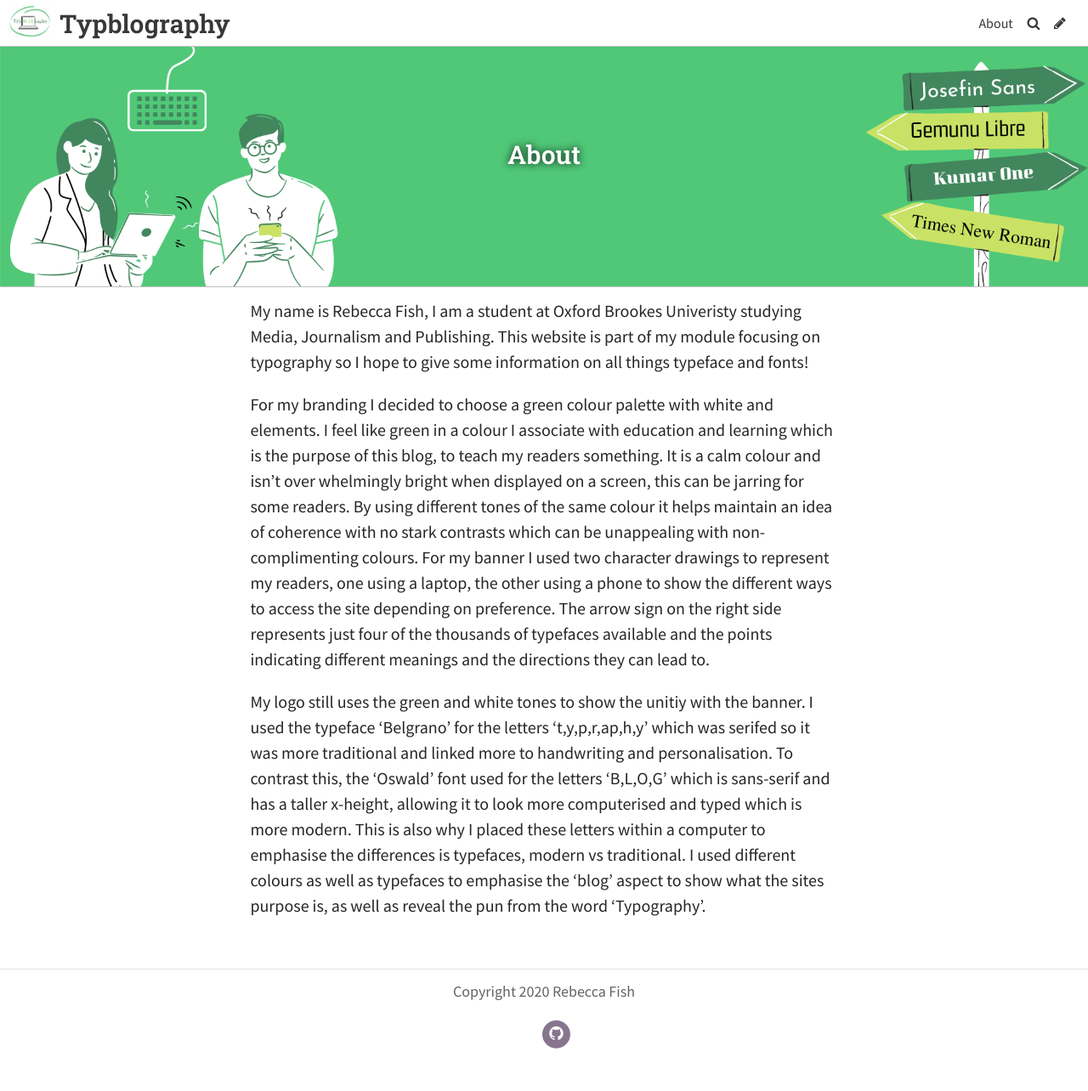
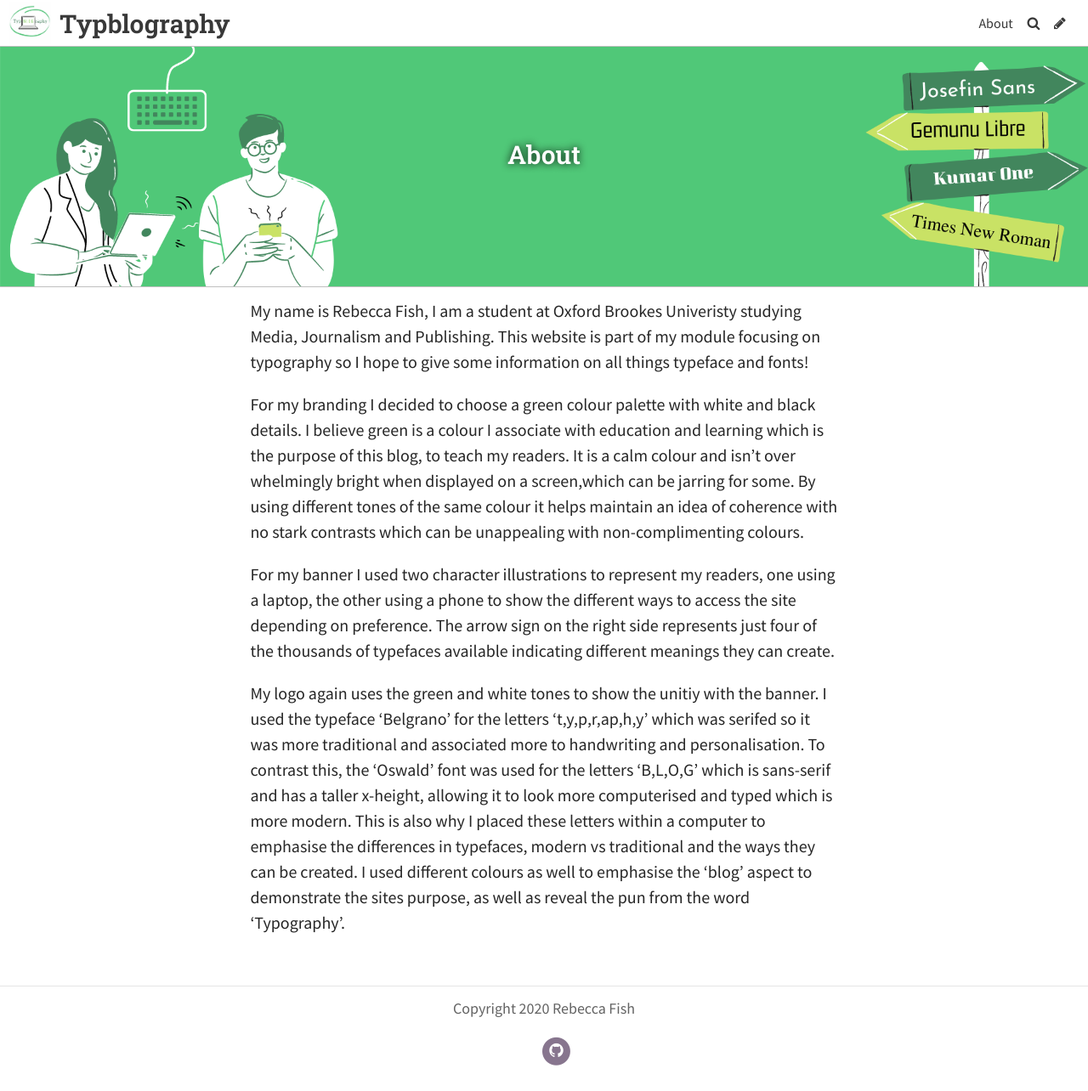
Before and after one commit to Beccy932/mybrookesblog, a Jekyll site: the page built from pages/about.md, in a window 1280 px wide and 1284 px high. Shown: the whole window at 85% size. Built offline with Jekyll 4.4.1, drawn with Linux system fonts in a browser that asks for light colours; some web fonts are replaced.

Commit message:
Update Page “about”

```diff
--- a/pages/about.md
+++ b/pages/about.md
@@ -12,6 +12,8 @@ show: true
 ---
 My name is Rebecca Fish, I am a student at Oxford Brookes Univeristy studying Media, Journalism and Publishing. This website is part of my module focusing on typography so I hope to give some information on all things typeface and fonts!
 
-For my branding I decided to choose a green colour palette with white and elements. I feel like green in a colour I associate with education and learning which is the purpose of this blog, to teach my readers something. It is a calm colour and isn't over whelmingly bright when displayed on a screen, this can be jarring for some readers. By using different tones of the same colour it helps maintain an idea of coherence with no stark contrasts which can be unappealing with non-complimenting colours. For my banner I used two character drawings to represent my readers, one using a laptop, the other using a phone to show the different ways to access the site depending on preference. The arrow sign on the right side represents just four of the thousands of typefaces available and the points indicating different meanings and the directions they can lead to.
+For my branding I decided to choose a green colour palette with white and black details. I believe green is a colour I associate with education and learning which is the purpose of this blog, to teach my readers. It is a calm colour and isn't over whelmingly bright when displayed on a screen,which can be jarring for some. By using different tones of the same colour it helps maintain an idea of coherence with no stark contrasts which can be unappealing with non-complimenting colours.
 
-My logo still uses the green and white tones to show the unitiy with the banner. I used the typeface 'Belgrano' for the letters 't,y,p,r,ap,h,y' which was serifed so it was more traditional and linked more to handwriting and personalisation. To contrast this, the 'Oswald' font used for the letters 'B,L,O,G' which is sans-serif and has a taller x-height, allowing it to look more computerised and typed which is more modern. This is also why I placed these letters within a computer to emphasise the differences is typefaces, modern vs traditional. I used different colours as well as typefaces to emphasise the 'blog' aspect to show what the sites purpose is, as well as reveal the pun from the word 'Typography'.
+For my banner I used two character illustrations to represent my readers, one using a laptop, the other using a phone to show the different ways to access the site depending on preference. The arrow sign on the right side represents just four of the thousands of typefaces available indicating different meanings they can create.
+
+My logo again uses the green and white tones to show the unitiy with the banner. I used the typeface 'Belgrano' for the letters 't,y,p,r,ap,h,y' which was serifed so it was more traditional and associated more to handwriting and personalisation. To contrast this, the 'Oswald' font was used for the letters 'B,L,O,G' which is sans-serif and has a taller x-height, allowing it to look more computerised and typed which is more modern. This is also why I placed these letters within a computer to emphasise the differences in typefaces, modern vs traditional and the ways they can be created. I used different colours as well to emphasise the 'blog' aspect to demonstrate the sites purpose, as well as reveal the pun from the word 'Typography'.
```
